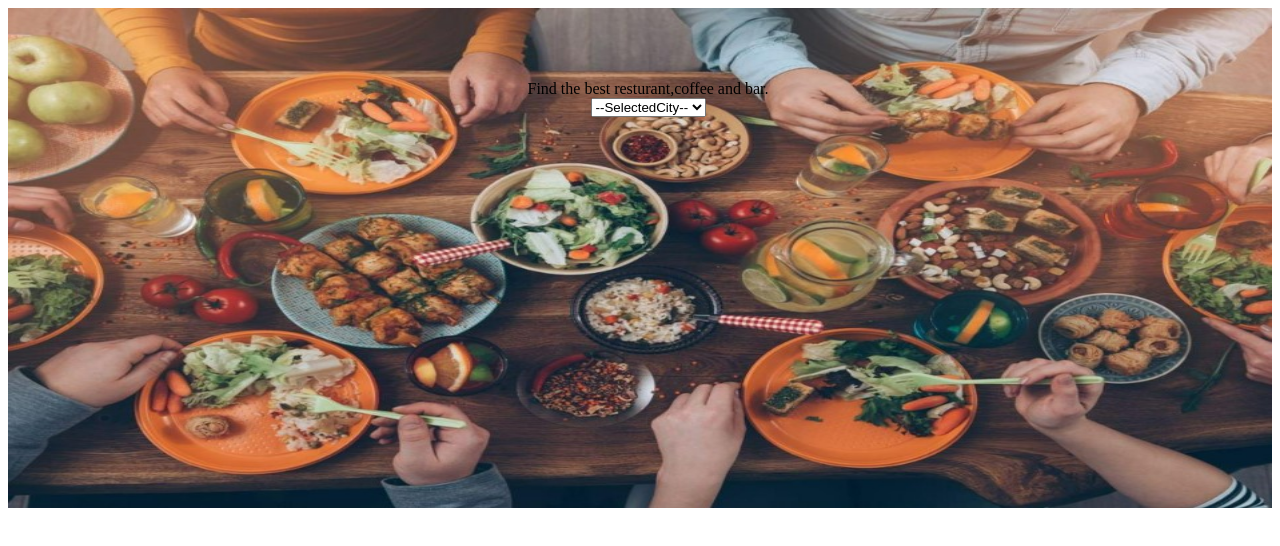
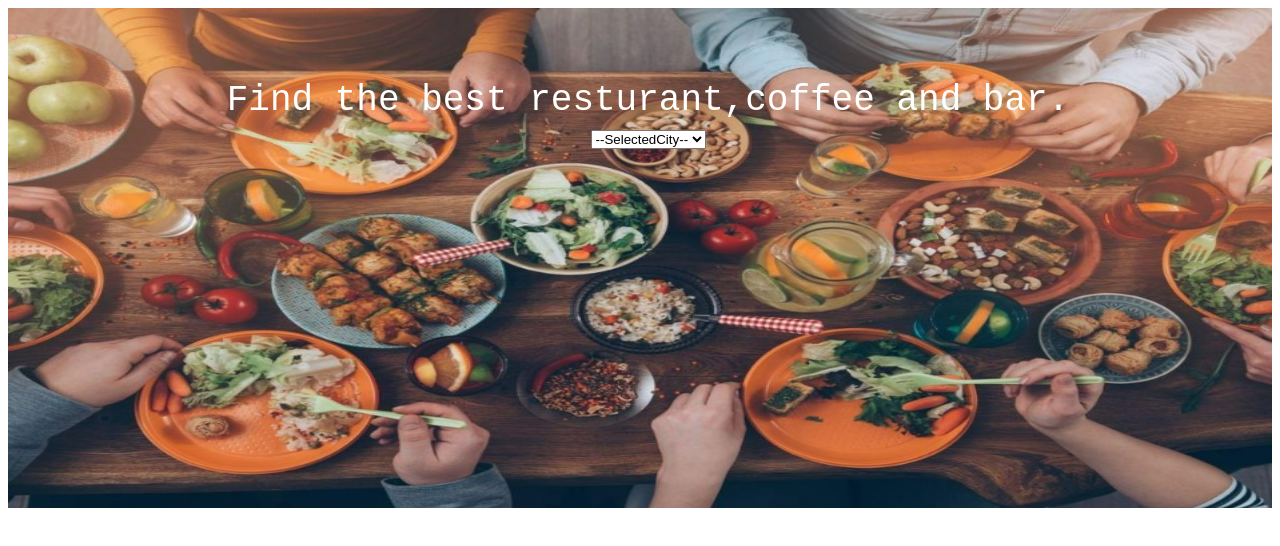
Before and after one commit to imdhirajkr/001_UI_Zomato, a plain HTML site: page index.html in a window 1280 px wide. Drawn offline with Linux system fonts and the light colour scheme.

Commit message:
Update index.html

```diff
--- a/index.html
+++ b/index.html
@@ -13,7 +13,7 @@
     <div class="topSection">
 
          <!-- Text on Image -->
-        <div> Find the best resturant,coffee and bar.</div>
+        <div class="headerText"> Find the best resturant,coffee and bar.</div>
 
         <!-- search box -->
         <div class="searchOption">
```
